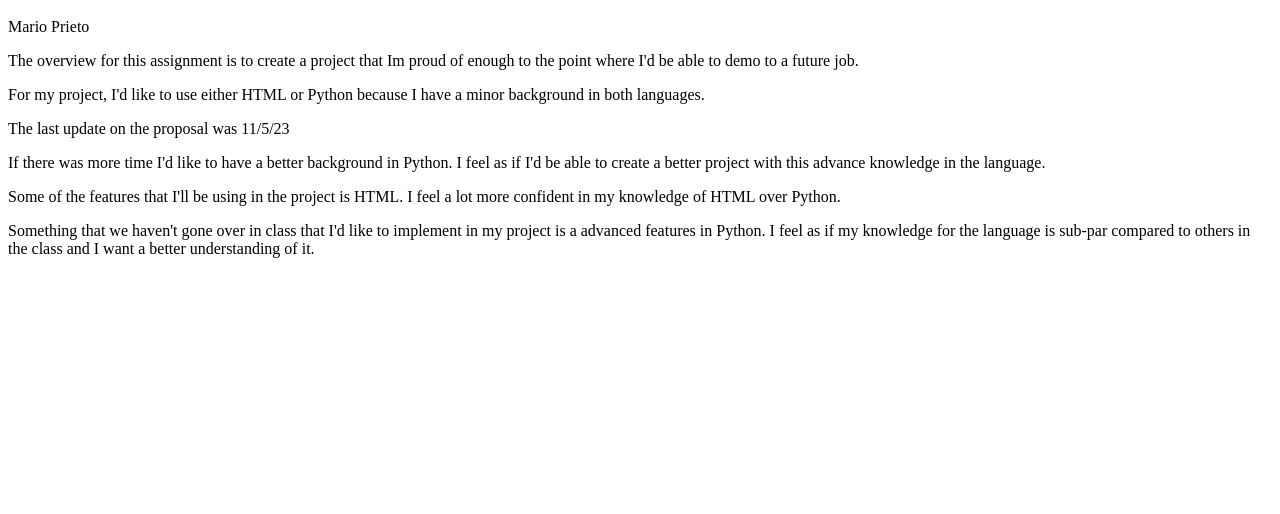
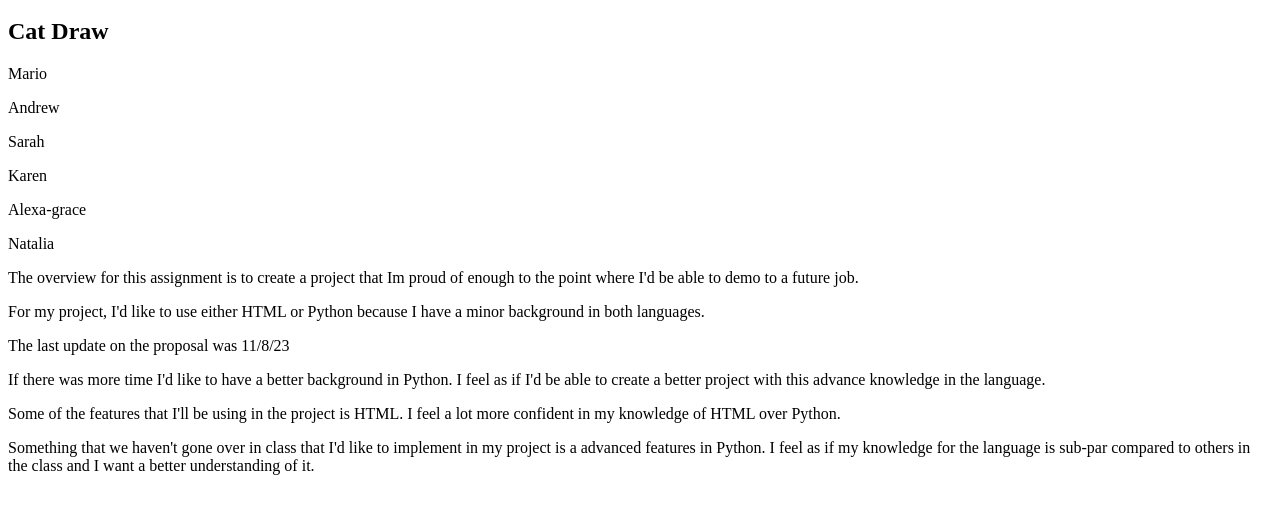
Before and after one commit to MarioPrieto1112/class-project-proposal, a plain HTML site: page index.html in a window 1280 px wide. Shown: the part 48-562 px from the top of the page. Drawn offline with Linux system fonts and the light colour scheme.

Commit message:
Update index.html

```diff
--- a/index.html
+++ b/index.html
@@ -1,12 +1,18 @@
 <h1>VirtualFlyers</h1>
+<h2>Cat Draw</h2>
 
-<p>Mario Prieto</p>
+<p>Mario</p>
+<p>Andrew</p>
+<p>Sarah</p>
+<p>Karen</p>
+<p>Alexa-grace</p>
+<p>Natalia</p>
 
 <p>The overview for this assignment is to create a project that Im proud of enough to the point where I'd be able to demo to a future job.</p>
 
 <p>For my project, I'd like to use either HTML or Python because I have a minor background in both languages.</p>
 
-<p>The last update on the proposal was 11/5/23</p>
+<p>The last update on the proposal was 11/8/23</p>
 
 <p>If there was more time I'd like to have a better background in Python. I feel as if I'd be able to create a better project with this advance knowledge in the language. </p>
 
```
